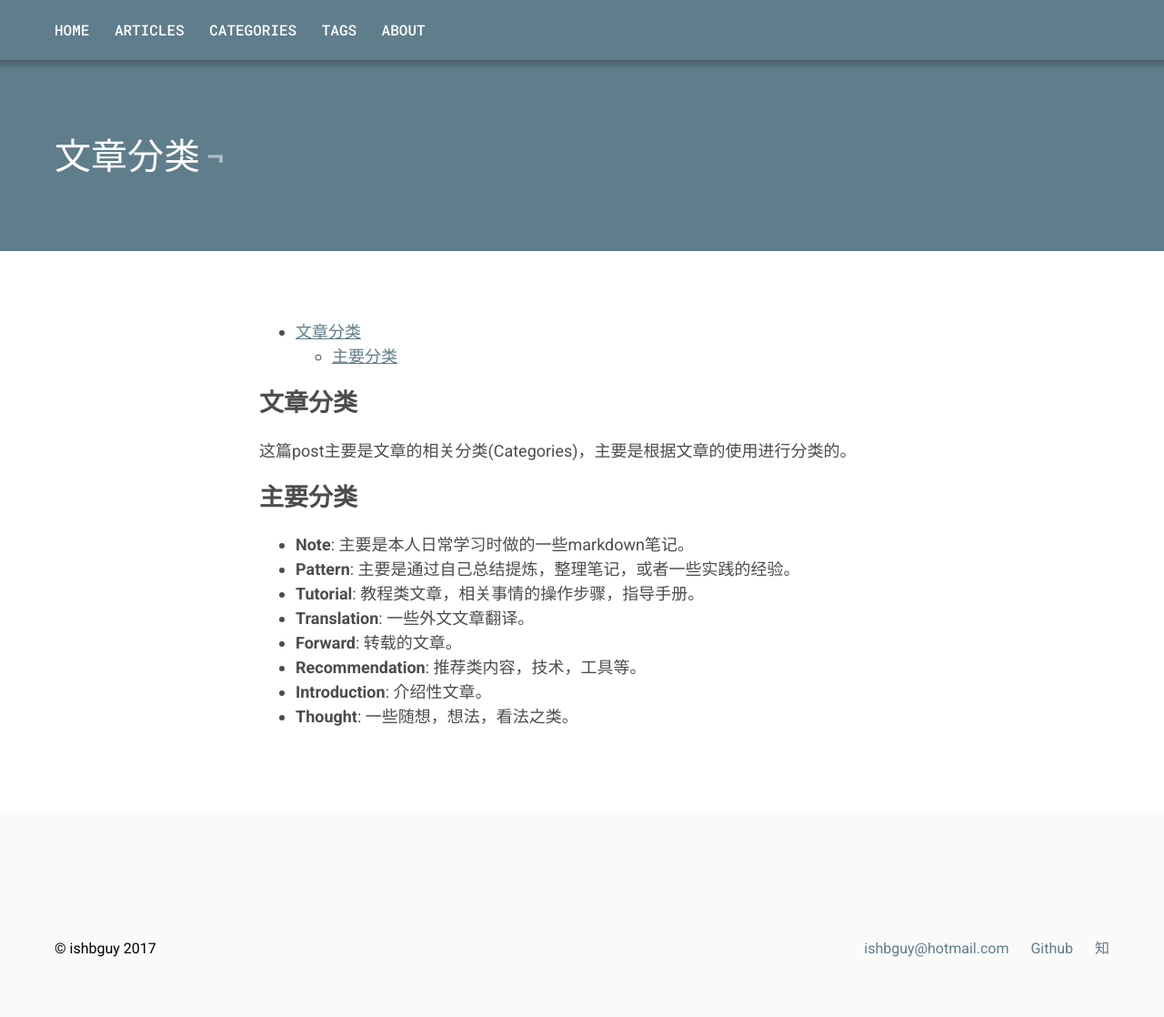
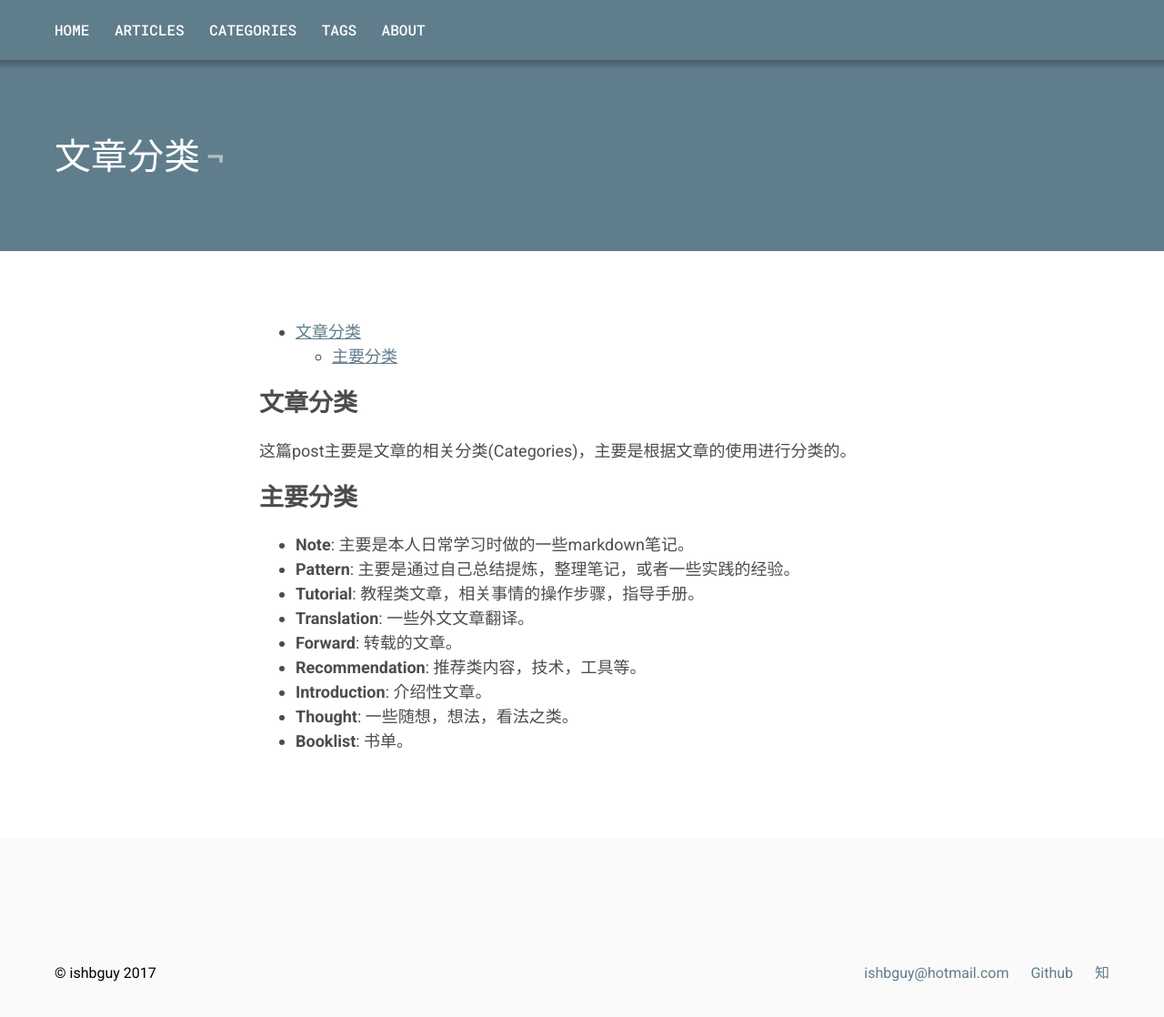
Before and after one commit to ishbguy/ishbguy.github.io, a Jekyll site: the page built from _posts/2017-07-23-Post-Categories.md, in a window 1280 px wide and 1221 px high. Shown: the top 1118 px of the window at 91% size. Built offline with Jekyll 4.4.1, drawn with Linux system fonts in a browser that asks for light colours.

Commit message:
Add Booklist Category.

```diff
--- a/_posts/2017-07-23-Post-Categories.md
+++ b/_posts/2017-07-23-Post-Categories.md
@@ -23,3 +23,4 @@ tags: Thinking
 + **Recommendation**: 推荐类内容，技术，工具等。
 + **Introduction**: 介绍性文章。
 + **Thought**: 一些随想，想法，看法之类。
++ **Booklist**: 书单。
```
